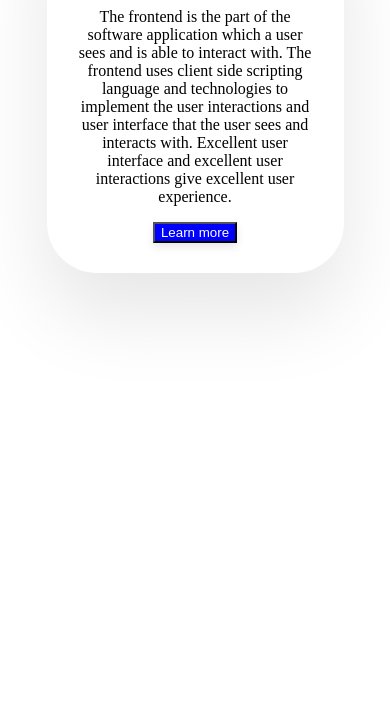
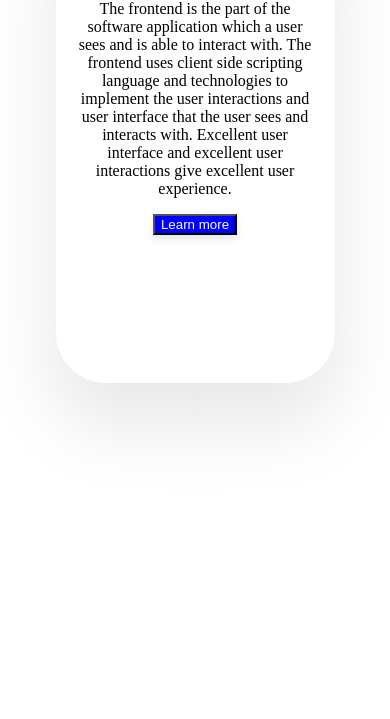
Before and after one commit to rukieya33/frontend_assessment, a plain HTML site: page public/index.html in a window 390 px wide. Shown: the part 125-844 px from the top of the page. Drawn offline with Linux system fonts and the light colour scheme.

Commit message:
Updated index.css

```diff
--- a/public/index.css
+++ b/public/index.css
@@ -5,9 +5,10 @@
     border-radius:50px;
     background-color: #ffffff;
     text-align: center;
+    height: 500px;
 }
 .contentsOfCard{
-    margin:30px;
+    margin:20px;
 }
 body{
     display: flex;
@@ -21,12 +22,12 @@ body{
 }
 #btn:hover{
     background-color:#008000;
-    scale:1.1;
+    scale:1.2;
     border:none;
 }
-/*smaller screen sizes*/
-@media(max-width:767px){
+/*mobile screen sizes*/
+@media(min-width:320px) and (max-width:500px){
     .cardLayout{
-        width:297px;
+        width:279px;
     };
 }
```
